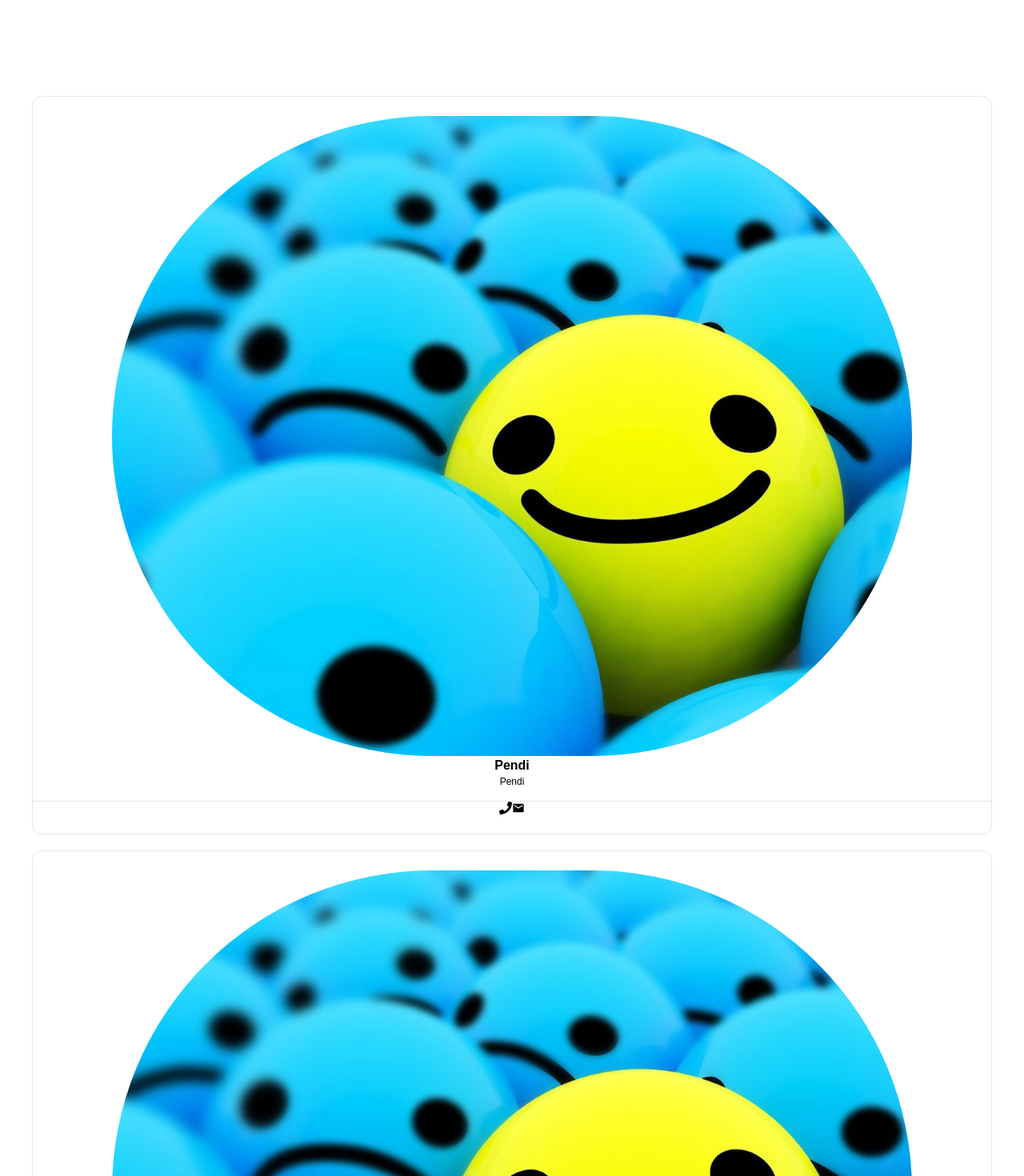
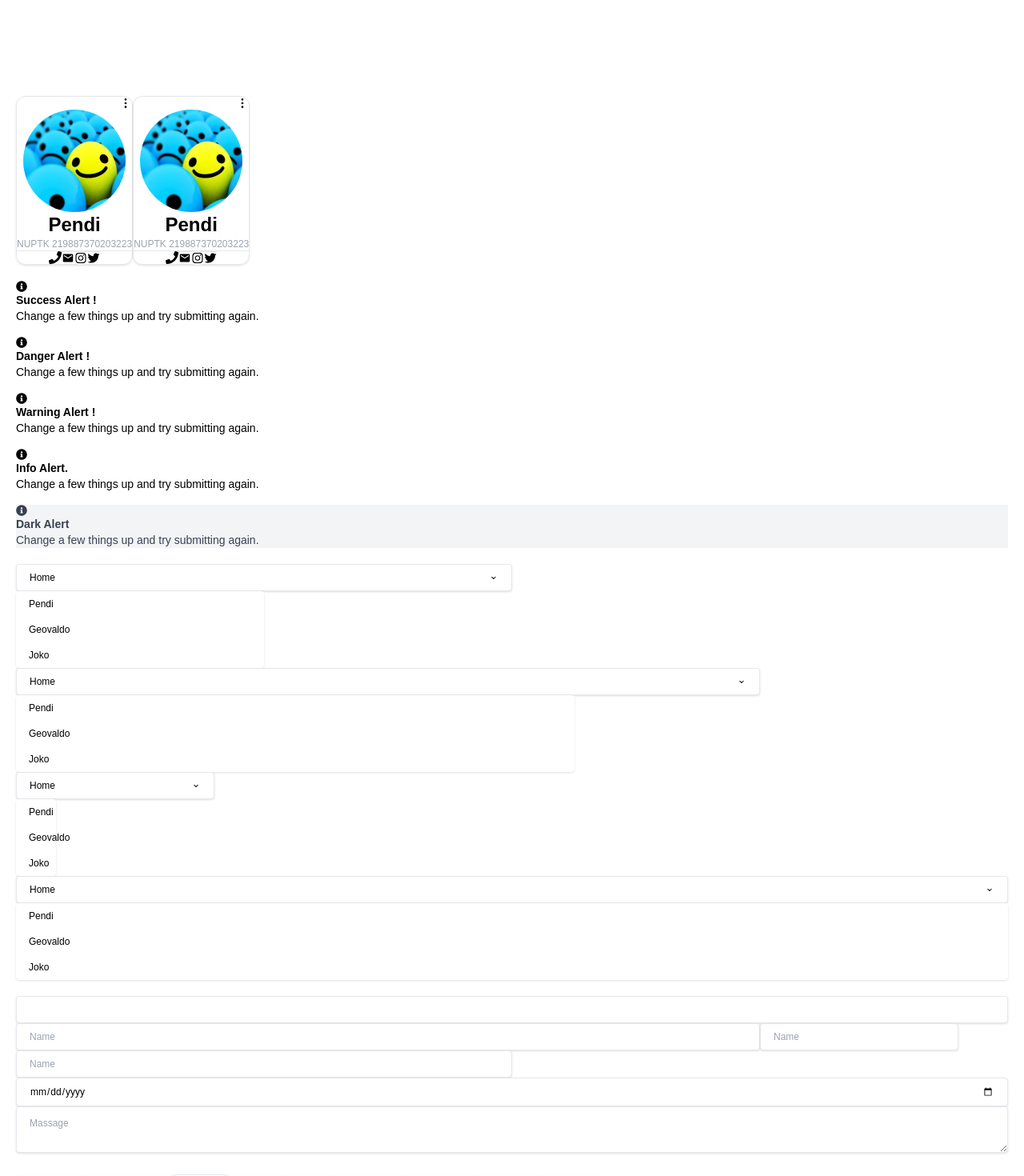
Before and after one commit to shirleen-sho/pmb-final-project-elearning, a Next.js app: page / in a window 1280 px wide. Shown: the part 700-2170 px from the top of the page at 80% size. Built offline with nearby package versions, Linux system fonts and the light colour scheme.

Commit message:
pendi - card

```diff
--- a/Components/Buttons/index.jsx
+++ b/Components/Buttons/index.jsx
@@ -48,7 +48,7 @@ const Button = ({ type, classColor, variant, style, children, link, handleClick
       <a>
         <button
           type={type}
-          className={`inline-flex items-center shadow uppercase transition ease-in-out duration-500 font-semibold ${style} ${classColor}`}
+          className={`inline-flex items-center shadow leading-4 tracking-widest uppercase transition ease-in-out duration-500 font-semibold ${style} ${classColor}`}
           onClick={handleClick}
         >
           {children}
--- a/Components/Card/index.jsx
+++ b/Components/Card/index.jsx
@@ -1,45 +1,46 @@
 import Link from "next/link";
 import React from "react";
 import Image from "next/image";
-import {FaPhone } from "react-icons/fa";
-import {MdEmail } from "react-icons/md";
+import { FaInstagram, FaPhone, FaTwitter } from "react-icons/fa";
+import { MdEmail } from "react-icons/md";
+import { HiOutlineDotsVertical } from "react-icons/hi";
+import Buttons from "../Buttons";
 
 export default function Card({ users }) {
   return (
     <>
-      {users.map((value) => (
-      <div className="flex flex-col justify-center py-6 border w-80 h-96 shadow-xl rounded-xl m-5 ">
+    <div className="flex">
+      {users.map((value, index) => (
+        <div
+          className="flex flex-col justify-center border w-52 h-64 shadow rounded-xl m-2 hover:border-blue-500 hover:border-2"
+          key={index}
+        >
+          <button className="flex justify-end mx-3">
+            <HiOutlineDotsVertical/>
+          </button>
           <Image
             src={value.image}
             alt={value.desc}
-              className="w-48 h-48 mx-auto rounded-full dark:bg-gray-500 aspect-square"
+            className="w-32 h-32 mx-auto rounded-full dark:bg-gray-500 aspect-square hover:border-blue-500 hover:border-2"
             width={1000}
             height={1000}
           />
-        <div className="space-y-4 text-center divide-y ">
-          <div className="my-2 space-y-1">
-            <h2 className="text-xl font-semibold sm:text-2xl">{value.name}</h2>
-            <p className="px-5 text-xs sm:text-base dark:text-gray-400">
-              {value.name}
-            </p>
+
+          <div className="space-y-2 text-center divide-y ">
+            <div>
+              <div className="text-2xl font-bold leading-8 tracking-widest">{value.name}</div>
+              <div className="font-light text-xs text-gray-400">{value.nuptk}</div>
             </div>
-          <div className="flex justify-center pt-2 space-x-4 align-center">
-          <Link href={value.link} legacyBehavior>
-                <a>
-                  <FaPhone />
-                  {value.FaPhone}
-                </a>
-              </Link>
-              <Link href={value.link} legacyBehavior>
-                <a>
+            <div className="flex justify-center space-x-4 space-y pt-3 divide-y  ">
+              <FaPhone/>
               <MdEmail/>
-                  {value.Email}
-                </a>
-              </Link>
+              <FaInstagram/>
+              <FaTwitter/>
             </div>
           </div>
         </div>
       ))}
+      </div>
     </>
   );
 }
--- a/pages/index.js
+++ b/pages/index.js
@@ -15,15 +15,15 @@ export default function Home() {
   const users = [
     {
       name: "Pendi",
+      nuptk:"NUPTK 219887370203223",
       image: "/images/profile.jpg",
       desc: "vercel",
-      link: "/data_master/kalender_akademik",
     },
     {
-      name: "Johan",
+      name: "Pendi",
+      nuptk:"NUPTK 219887370203223",
       image: "/images/profile.jpg",
-      desc: "Logo",
-      link: "/data_master/kalender_akademik",
+      desc: "vercel",
     },
   ];
 
```
Lines whose indentation alone changed are shown as unchanged.
